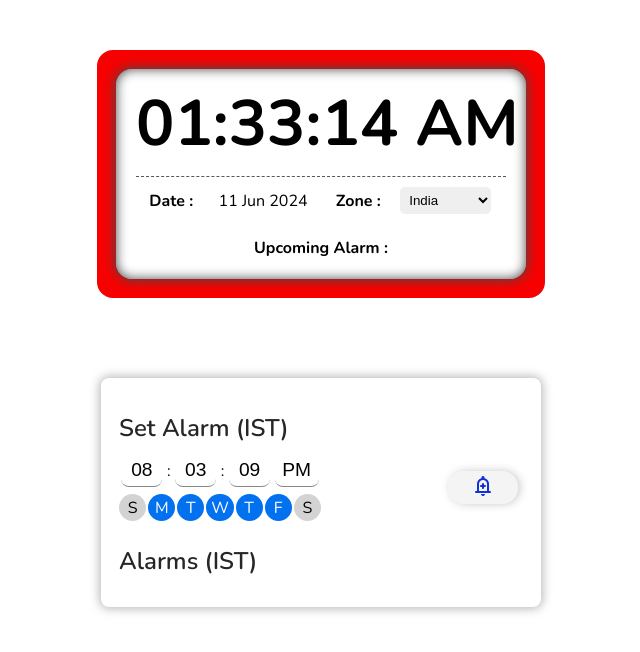
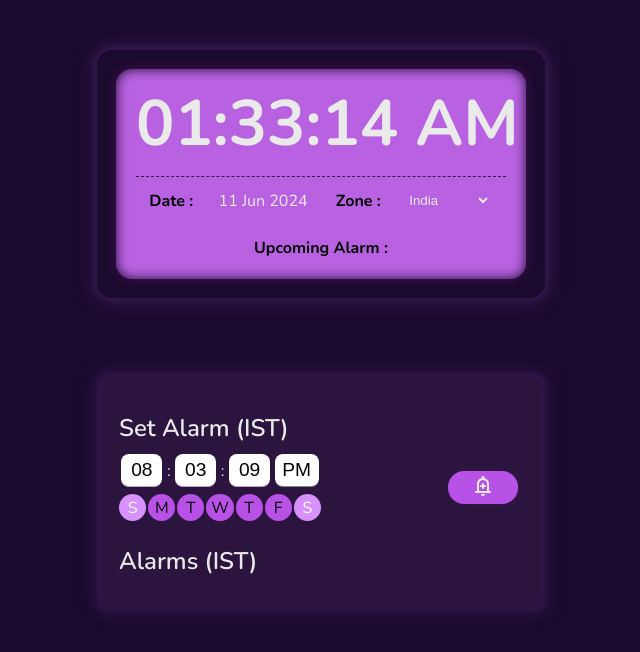
Before and after one commit to kumar-jit/WebClock, a plain HTML site: page index.html in a window 1280 px wide. Shown: the whole page, without its empty margins (319-959 px from the left). Drawn offline with nearby package versions, Linux system fonts and the light colour scheme.

Commit message:
theme update

```diff
--- a/Common/script.js
+++ b/Common/script.js
@@ -180,7 +180,13 @@ function checkForAlarm(key){
     if (oAlaram != null && typeof oAlaram === 'object' && Object.keys(oAlaram).length > 0) {
         let { dayOfWeek, expires } = JSON.parse(storedData);
         if(oAlaram && oAlaram.status && oAlaram.days.has(JSON.stringify(dayOfWeek)) ){
-            alert("alarm");
+            const eAudio = document.getElementById("audio");
+            if (eAudio) {
+                eAudio.play();
+                alert("Alarm!! Alarm!! Alarm!!");
+                eAudio.pause();
+                eAudio.currentTime = 0;
+            }
         }
     }
 }
@@ -241,7 +247,9 @@ function createAlarm(oEvent){
             setAlarmDetailsToDB({...payload});
             let alarm1 = new Alarm(payload);
         }
-        console.log(payload);
+        else{
+            alert("Please select diffrent time!!.. Same time already exists.")
+        }
     }
     else{
         alert("Please enter correct time");
--- a/Common/style.css
+++ b/Common/style.css
@@ -1,17 +1,49 @@
 :root{
+  /* clock dimention */
   --clock-width: 400px;
   --clock-height: 200px;
   --clock-face-extrawidth: 10px;
   --clock-face-extraheight: 10px;
   --clock-radius: 1rem;
-  --clock-face-border-width: 1.5rem;
-  --clock-face-border-color: #f70000;
-  --clock-face-border-style: solid;
-  --clock-face-border-radius: 1rem;
-  --clock-face-background-color: #fff;
 }
+
+:root {
+  /* Background Colors */
+  --primary-bg: #1A0A2D;
+  --secondary-bg: #2B153F;
+  --accent-bg: #3B1E4D;
+
+  /* Text Colors */
+  --primary-text: #EAEAEA;
+  --secondary-text: #C3A0C3;
+  --accent-text: #D18DF8;
+
+  /* Shadow Colors */
+  --shadow-color:#4823684d;
+  --shadow-color2:var(--primary-bg);
+  --shadow-color3:var(--primary-highlight);
+
+  /* Highlight Colors */
+  --primary-highlight: #D18DF8;
+  --secondary-highlight: #B862E1;
+  --warning-highlight: #E57373;
+
+  /* Button Colors */
+  --primary-button-bg: #b852e7;
+  --primary-button-text: #000000;
+  --secondary-button-bg: #d691fd;
+  --secondary-button-text: #FFFFFF;
+
+  /* Border Colors */
+  --primary-border: #341A4A;
+  --accent-border: #D18DF8;
+}
+
+
 html,body{
   font-family: "Nunito", sans-serif;
+  background-color: var(--primary-bg);
+  color: var(--primary-text);
 }
 /* Chrome, Safari, Edge, Opera */
 input::-webkit-outer-spin-button,
@@ -22,16 +54,15 @@ input::-webkit-inner-spin-button {
 
 
 .clock{
-  border: 1.5rem solid #f70000;
+  border: 1.5rem solid var(--primary-bg);
   position: relative;
   width:  var(--clock-width);
   height: var(--clock-height);
   margin: 50px auto;
-  background: #fff;
   border-radius: var(--clock-radius);
-  box-shadow: 0 0 0 8px rgba(0,0,0,.1),
-                0 0 0 16px rgba(0,0,0,.05),
-                0 2px 5px rgba(0,0,0,.1),
+  box-shadow: 0 0 5px 5px var(--shadow-color),
+              0 0 15px 10px var(--shadow-color)
+
 }
 
 .clock-face{
@@ -44,12 +75,12 @@ input::-webkit-inner-spin-button {
   justify-content: space-around;
   align-items: space-between;
   flex-direction: column;
-  background-color: rgb(255, 255, 255);
+  background-color: var(--secondary-highlight);
   border-radius: var(--clock-radius);
   margin-top: calc(var(--clock-face-extraheight) / 2 - var(--clock-face-extraheight)) ;
   margin-left: calc(var(--clock-face-extrawidth) / 2 - var(--clock-face-extrawidth));
-  box-shadow:inset 0px 0px 12px 0px rgb(73, 73, 73),
-                   0px 0px 12px 1px rgb(73, 73, 73);
+  box-shadow:inset 0px 0px 12px 0px var(--shadow-color2),
+                   0px 0px 12px 1px rgba(250, 42, 250, 0.158);
 }
 
 .time{
@@ -67,7 +98,7 @@ input::-webkit-inner-spin-button {
   height: 95px;
   display: flex;
   flex-direction: column;
-  border-top:1px dashed rgb(88, 88, 88);
+  border-top:1px dashed var(--primary-border);
 }
 .other-info{
   width: 100%;
@@ -109,14 +140,23 @@ input::-webkit-inner-spin-button {
   justify-content: space-between;
   align-items: space-around;
 }
-.alarm-time > * {
+
+#timeZone {
+  background-color: var(--secondary-highlight);
+  color: var(--primary-text);
+}
+
+.subTitle{
+  color: var(--primary-button-text);
+}
+
+.alarm-info{
+  background-color: var(--secondary-highlight);
+  box-shadow: 0px 0px 8px 2px var(--shadow-color);
+  margin-left: 10px;
   padding: 2px 5px;
   border-radius: 8px;
-  /* background-image: linear-gradient(135deg, #6e8efb, #a777e3); */
-  box-shadow:inset 0px 0px 12px 0px rgba(121, 121, 121, 0.397);
-  margin-left: 8px;
 }
-
 
 .alarm-container{
   position: relative;
@@ -126,7 +166,10 @@ input::-webkit-inner-spin-button {
   padding: 10px 18px 20px 18px;
   box-sizing: border-box;
   border-radius: 0.5rem;
-  box-shadow: 0px 0px 10px 2px rgba(145, 145, 145, 0.61);
+  background-color: var(--secondary-bg);
+  box-shadow: 0 0 5px 5px var(--shadow-color),
+              0 0 15px 10px var(--shadow-color)
+              /* 0px 0px 10px 2px var(--shadow-color); */
 }
 .setAlarm{
   display: flex;
@@ -147,7 +190,7 @@ input::-webkit-inner-spin-button {
   padding: 5px 8px;
   border-radius: 8px;
   border: none;
-  border-bottom: 1px solid rgba(95, 95, 95, 0.747);
+  border-bottom: 1px solid var(--secondary-text);
   font-size: 1.2rem;
 }
 
@@ -184,7 +227,8 @@ input::-webkit-inner-spin-button {
   align-items: center;
 }
 .day{
-  background-color: #d3d3d3;
+  background-color: var(--secondary-button-bg);
+  color: var(--secondary-button-text);
   width: 1.7rem;
   height: 1.7rem;
   border-radius: 50%;
@@ -203,28 +247,31 @@ input::-webkit-inner-spin-button {
   width:70px;
   min-width: 70px;
   max-height: 35px;
-  background-color: #ececec8f;
-  box-shadow: 2px 0px 8px 0px rgba(121, 121, 121, 0.397);
+  background-color: var(--primary-button-bg);
+  color: var(--primary-button-text);
+  box-shadow: 2px 0px 8px 0px var(--shadow-color);
   /* overflow: hidden; */
   cursor: pointer;
 }
 
 .btn-set{
-  color: #1230da;
+  color: var(--primary-text);;
 }
 
 .btn-edit{
-  color: rgb(5, 90, 201);
+  background-color: var(--primary-highlight);
+  color: var(--primary-button-text)
 }
 
 .btn-delete{
-  color: #f70000;
+  background-color: var(--warning-highlight);
+  color: var(--primary-text);
 }
 
 .alramTitle{
   font-size: 1.5rem;
   font-weight: 600;
-  color: #272626;
+  color: var(--primary-text);
   margin-bottom: 10px;
 }
 .allAlarmsContainer{
@@ -238,14 +285,14 @@ input::-webkit-inner-spin-button {
 }
 
 .datePicker{
-  color: #f70000;
+  color: var(--secondary-text);
   border: none;
   font-size: 1rem;
   margin-top: 5px;
 }
 .selectedDay{
-  background-color: #0271f0;
-  color: white;
+  background-color: var(--primary-button-bg);
+  color: var(--primary-button-text);
 }
 
 /* #disPlayAlarmContainer{
@@ -255,6 +302,6 @@ input::-webkit-inner-spin-button {
 } */
 
 #disPlayAlarmContainer .setAlarm{
-  border-bottom: 1px solid rgb(167, 167, 167);
+  border-bottom: 1px solid var(--accent-text);
   padding-bottom: 13px;
 }
--- a/index.html
+++ b/index.html
@@ -33,23 +33,17 @@
         </div>
         <div class="clock-other-info-container">
           <div class="other-info">
-            <span class="info-field"> <b>Date :&nbsp&nbsp</b><span id="toDay"> May 23 2024</span></span>
+            <span class="info-field"> <b class="subTitle">Date :&nbsp&nbsp</b><span id="toDay"> May 23 2024</span></span>
             <div class="info-field" id="toDayWeather">
-              <label for="timeZone"><b>Zone :</b></label>
+              <label for="timeZone"><b class="subTitle">Zone :</b></label>
               <select id="timeZone" onchange="onTimeZoneChange(this)"></select>
             </div>
           </div>
           <!-- <hr class="vertical"> -->
           <div class="other-info">
             <div class="upcoming-alarm">
-              <span><b>Upcoming Alarm :</b></span>
+              <span><b class="subTitle">Upcoming Alarm :</b></span>
               <div class="alarm-time" id="upcomingAlarm">
-                <span class="alarm-info">
-                  12:30:00 PM
-                </span>
-                <span class="alarm-info">
-                  12:30:00 PM
-                </span>
               </div>
             </div>
           </div>
@@ -93,9 +87,13 @@
         <!-- <hr width="100%" style="height: 1px;border: 1px solid rgb(112, 112, 112);background: rgb(112, 112, 112);"> -->
         <div class="allAlarmsMainContainer" id="disPlayAlarmContainer"></div>
       </div>
-      <script src="./Common/script.js"></script>
+
     </div>
   </div>
+  <audio controls style="display: none;" id="audio">
+    <source src="./assetes/sweet_sms.mp3" type="audio/ogg" >
+  </audio>
+  <script src="./Common/script.js"></script>
 </body>
 
 </html>
```
Also changed, not shown: image.png (added), 2 other files.
